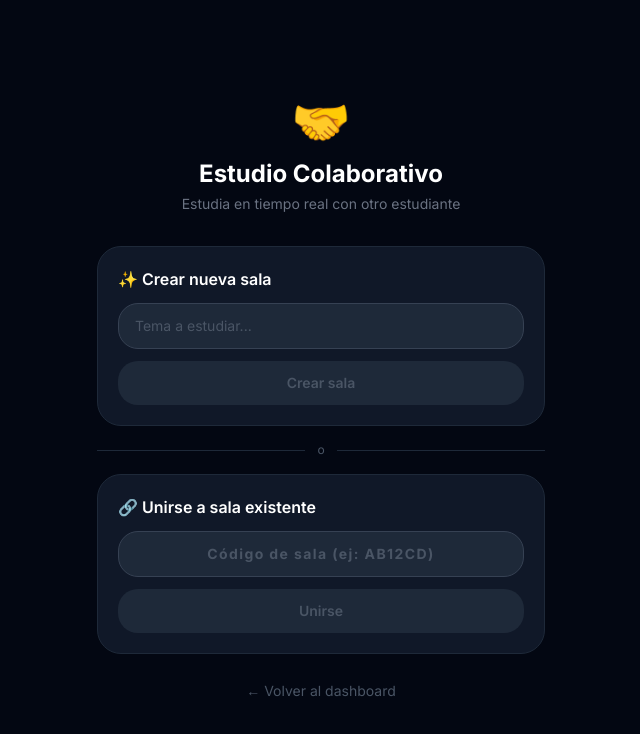
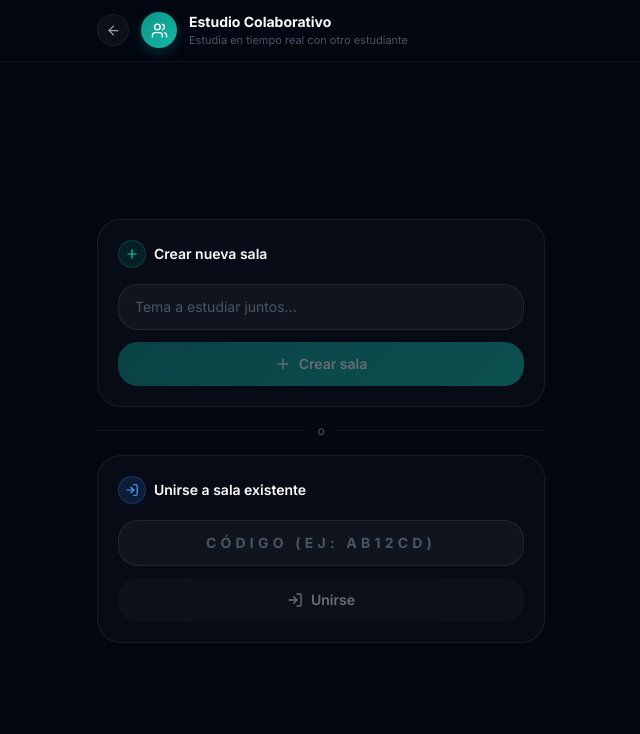
Before and after one commit to innova-space-edu/eduai-platform, a Next.js app: page /collab in a window 1280 px wide. Shown: the top 734 px of the page, without its empty margins (319-959 px from the left). Built offline with nearby package versions, Linux system fonts and the light colour scheme.

Commit message:
Refactor CollabPage component for improved readability

```diff
--- a/app/collab/page.tsx
+++ b/app/collab/page.tsx
@@ -3,120 +3,107 @@
 import { useState } from "react"
 import { useRouter } from "next/navigation"
 import Link from "next/link"
+import { ArrowLeft, Users, Plus, LogIn, Loader2, AlertCircle } from "lucide-react"
 
 export default function CollabPage() {
-  const [topic, setTopic] = useState("")
-  const [code, setCode] = useState("")
+  const [topic,   setTopic]   = useState("")
+  const [code,    setCode]    = useState("")
   const [loading, setLoading] = useState(false)
-  const [error, setError] = useState("")
+  const [error,   setError]   = useState("")
   const router = useRouter()
 
   async function createRoom() {
     if (!topic.trim()) return
-    setLoading(true)
-    setError("")
+    setLoading(true); setError("")
     try {
-      const res = await fetch("/api/rooms", {
-        method: "POST",
-        headers: { "Content-Type": "application/json" },
-        body: JSON.stringify({ topic: topic.trim() }),
-      })
+      const res = await fetch("/api/rooms", { method: "POST", headers: { "Content-Type": "application/json" }, body: JSON.stringify({ topic: topic.trim() }) })
       if (!res.ok) throw new Error(await res.text())
       const room = await res.json()
       router.push(`/collab/${room.code}`)
-    } catch (e: any) {
-      setError(e.message)
-      setLoading(false)
-    }
+    } catch (e: any) { setError(e.message); setLoading(false) }
   }
 
   async function joinRoom() {
     if (!code.trim()) return
-    setLoading(true)
-    setError("")
+    setLoading(true); setError("")
     try {
-      const res = await fetch("/api/rooms", {
-        method: "PATCH",
-        headers: { "Content-Type": "application/json" },
-        body: JSON.stringify({ code: code.trim() }),
-      })
+      const res = await fetch("/api/rooms", { method: "PATCH", headers: { "Content-Type": "application/json" }, body: JSON.stringify({ code: code.trim() }) })
       if (!res.ok) throw new Error(await res.text())
       const room = await res.json()
       router.push(`/collab/${room.code}`)
-    } catch (e: any) {
-      setError(e.message)
-      setLoading(false)
-    }
+    } catch (e: any) { setError(e.message); setLoading(false) }
   }
 
   return (
-    <main className="min-h-screen bg-gray-950 text-white flex flex-col items-center justify-center px-4">
-      <div className="w-full max-w-md">
-        <div className="text-center mb-8">
-          <p className="text-5xl mb-3">🤝</p>
-          <h1 className="text-2xl font-bold text-white">Estudio Colaborativo</h1>
-          <p className="text-gray-500 text-sm mt-1">Estudia en tiempo real con otro estudiante</p>
+    <main className="min-h-screen bg-gray-950 flex flex-col">
+      <header className="border-b border-white/[0.06] bg-gray-950/90 backdrop-blur-xl px-4 py-3">
+        <div className="max-w-md mx-auto flex items-center gap-3">
+          <Link href="/dashboard" className="w-8 h-8 flex items-center justify-center rounded-xl bg-white/[0.04] border border-white/[0.06] text-gray-400 hover:text-white transition-all">
+            <ArrowLeft size={15} />
+          </Link>
+          <div className="w-9 h-9 rounded-2xl flex items-center justify-center shadow-md"
+               style={{ background: "linear-gradient(135deg, #0d9488, #14b8a6)", boxShadow: "0 4px 12px rgba(13,148,136,0.3)" }}>
+            <Users size={17} className="text-white" />
+          </div>
+          <div>
+            <h1 className="text-white font-bold text-sm">Estudio Colaborativo</h1>
+            <p className="text-gray-600 text-[11px]">Estudia en tiempo real con otro estudiante</p>
+          </div>
         </div>
+      </header>
 
-        <div className="space-y-4">
+      <div className="flex-1 flex items-center justify-center px-4 py-8">
+        <div className="w-full max-w-md flex flex-col gap-4">
+
           {/* Crear sala */}
-          <div className="bg-gray-900 border border-gray-800 rounded-2xl p-5">
-            <h3 className="text-white font-semibold mb-3">✨ Crear nueva sala</h3>
-            <input
-              type="text"
-              value={topic}
-              onChange={e => setTopic(e.target.value)}
-              onKeyDown={e => e.key === "Enter" && createRoom()}
-              placeholder="Tema a estudiar..."
-              className="w-full bg-gray-800 border border-gray-700 focus:border-blue-500 rounded-xl px-4 py-3 text-white placeholder-gray-600 focus:outline-none transition-colors text-sm mb-3"
-            />
-            <button
-              onClick={createRoom}
-              disabled={loading || !topic.trim()}
-              className="w-full bg-blue-600 hover:bg-blue-500 disabled:bg-gray-800 disabled:text-gray-600 text-white font-semibold py-3 rounded-xl transition-colors text-sm"
-            >
-              {loading ? "Creando..." : "Crear sala"}
+          <div className="rounded-2xl p-5 border" style={{ background: "rgba(255,255,255,0.02)", borderColor: "rgba(255,255,255,0.07)" }}>
+            <div className="flex items-center gap-2 mb-4">
+              <div className="w-7 h-7 rounded-xl flex items-center justify-center" style={{ background: "rgba(13,148,136,0.15)", border: "1px solid rgba(13,148,136,0.25)" }}>
+                <Plus size={14} className="text-teal-400" />
+              </div>
+              <h3 className="text-white font-semibold text-sm">Crear nueva sala</h3>
+            </div>
+            <input type="text" value={topic} onChange={e => setTopic(e.target.value)} onKeyDown={e => e.key === "Enter" && createRoom()}
+              placeholder="Tema a estudiar juntos..."
+              className="w-full bg-white/[0.04] border border-white/[0.08] rounded-xl px-4 py-3 text-white placeholder-gray-600 text-sm focus:outline-none focus:border-teal-500/40 focus:bg-white/[0.06] transition-all mb-3" />
+            <button onClick={createRoom} disabled={loading || !topic.trim()}
+              className="w-full py-3 rounded-xl font-semibold text-sm text-white transition-all disabled:opacity-40 flex items-center justify-center gap-2"
+              style={{ background: "linear-gradient(135deg, #0d9488, #14b8a6)", boxShadow: topic.trim() ? "0 4px 16px rgba(13,148,136,0.3)" : "none" }}>
+              {loading ? <Loader2 size={16} className="animate-spin" /> : <Plus size={16} />} Crear sala
             </button>
           </div>
 
+          {/* Separador */}
           <div className="flex items-center gap-3">
-            <div className="flex-1 h-px bg-gray-800" />
+            <div className="flex-1 h-px" style={{ background: "rgba(255,255,255,0.06)" }} />
             <span className="text-gray-600 text-xs">o</span>
-            <div className="flex-1 h-px bg-gray-800" />
+            <div className="flex-1 h-px" style={{ background: "rgba(255,255,255,0.06)" }} />
           </div>
 
-          {/* Unirse a sala */}
-          <div className="bg-gray-900 border border-gray-800 rounded-2xl p-5">
-            <h3 className="text-white font-semibold mb-3">🔗 Unirse a sala existente</h3>
-            <input
-              type="text"
-              value={code}
-              onChange={e => setCode(e.target.value.toUpperCase())}
-              onKeyDown={e => e.key === "Enter" && joinRoom()}
-              placeholder="Código de sala (ej: AB12CD)"
-              maxLength={6}
-              className="w-full bg-gray-800 border border-gray-700 focus:border-green-500 rounded-xl px-4 py-3 text-white placeholder-gray-600 focus:outline-none transition-colors text-sm mb-3 tracking-widest text-center font-bold"
-            />
-            <button
-              onClick={joinRoom}
-              disabled={loading || code.length < 6}
-              className="w-full bg-green-600 hover:bg-green-500 disabled:bg-gray-800 disabled:text-gray-600 text-white font-semibold py-3 rounded-xl transition-colors text-sm"
-            >
-              {loading ? "Entrando..." : "Unirse"}
+          {/* Unirse */}
+          <div className="rounded-2xl p-5 border" style={{ background: "rgba(255,255,255,0.02)", borderColor: "rgba(255,255,255,0.07)" }}>
+            <div className="flex items-center gap-2 mb-4">
+              <div className="w-7 h-7 rounded-xl flex items-center justify-center" style={{ background: "rgba(59,130,246,0.15)", border: "1px solid rgba(59,130,246,0.25)" }}>
+                <LogIn size={14} className="text-blue-400" />
+              </div>
+              <h3 className="text-white font-semibold text-sm">Unirse a sala existente</h3>
+            </div>
+            <input type="text" value={code} onChange={e => setCode(e.target.value.toUpperCase())} onKeyDown={e => e.key === "Enter" && joinRoom()}
+              placeholder="CÓDIGO (ej: AB12CD)" maxLength={6}
+              className="w-full bg-white/[0.04] border border-white/[0.08] rounded-xl px-4 py-3 text-white placeholder-gray-600 text-sm focus:outline-none focus:border-blue-500/40 focus:bg-white/[0.06] transition-all mb-3 tracking-[0.3em] text-center font-bold uppercase" />
+            <button onClick={joinRoom} disabled={loading || code.length < 6}
+              className="w-full py-3 rounded-xl font-semibold text-sm text-white transition-all disabled:opacity-40 flex items-center justify-center gap-2"
+              style={{ background: code.length >= 6 ? "linear-gradient(135deg, #1d4ed8, #3b82f6)" : "rgba(255,255,255,0.06)", boxShadow: code.length >= 6 ? "0 4px 16px rgba(59,130,246,0.25)" : "none" }}>
+              {loading ? <Loader2 size={16} className="animate-spin" /> : <LogIn size={16} />} Unirse
             </button>
           </div>
 
           {error && (
-            <div className="bg-red-500/10 border border-red-500/30 rounded-xl px-4 py-3">
+            <div className="flex items-center gap-2.5 px-4 py-3 rounded-xl border border-red-500/20" style={{ background: "rgba(239,68,68,0.08)" }}>
+              <AlertCircle size={14} className="text-red-400 flex-shrink-0" />
               <p className="text-red-400 text-sm">{error}</p>
             </div>
           )}
-        </div>
-
-        <div className="text-center mt-6">
-          <Link href="/dashboard" className="text-gray-600 hover:text-gray-400 text-sm transition-colors">
-            ← Volver al dashboard
-          </Link>
         </div>
       </div>
     </main>
```
